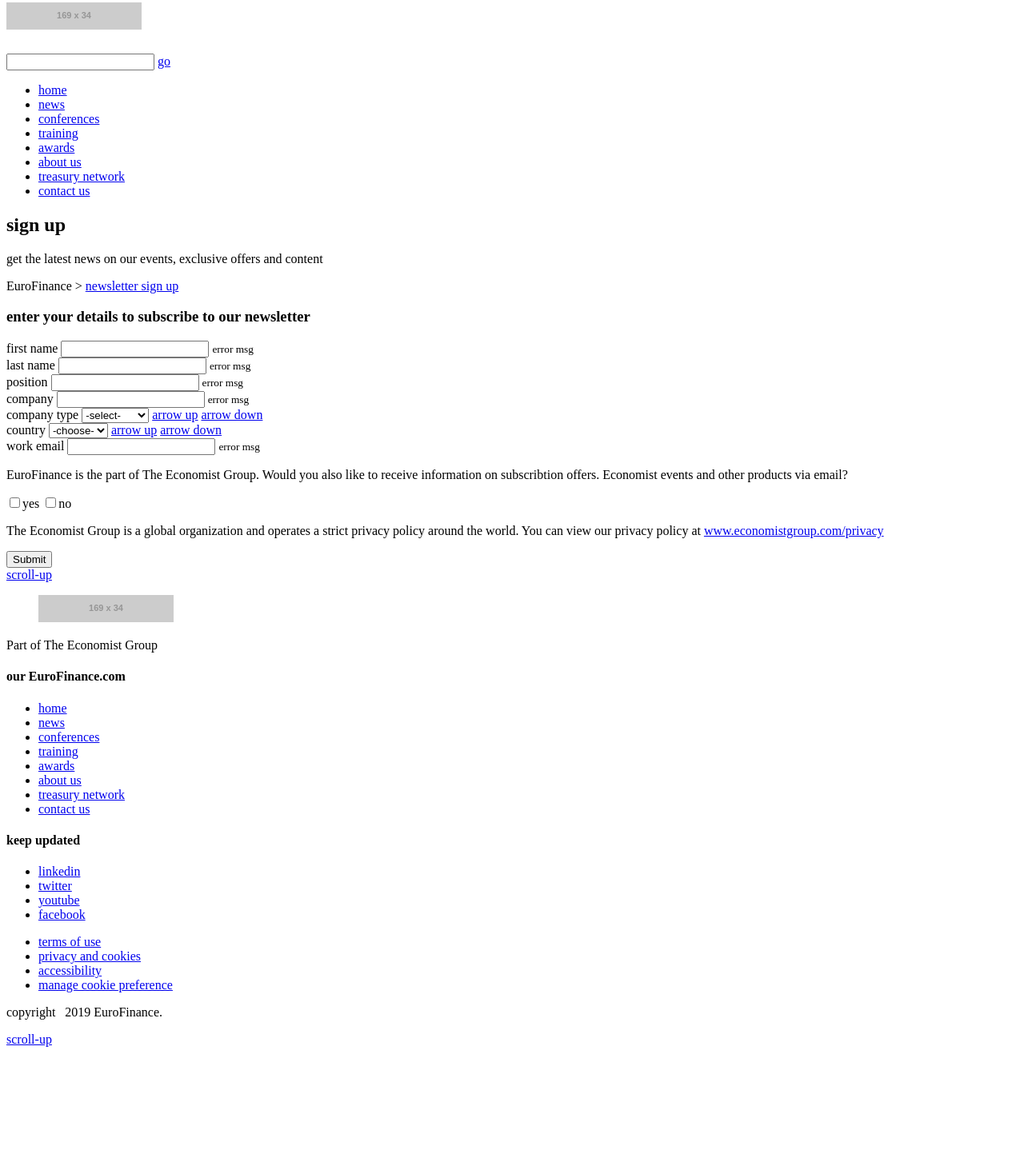
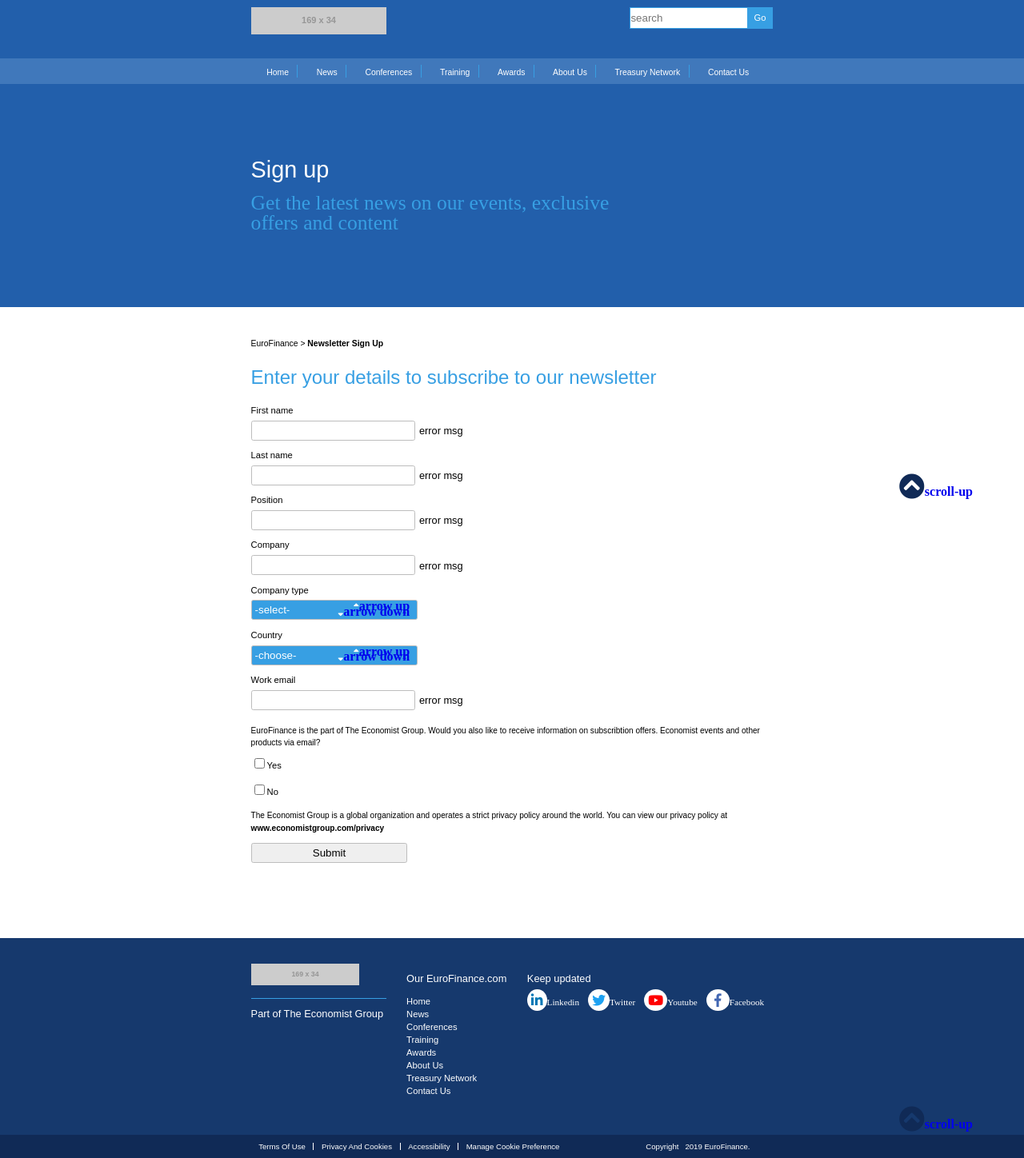
Before and after one commit to HimanshuAxioned/FormValidation.github.io, a plain HTML site: page index.html in a window 1280 px wide. Shown: the part 18-1466 px from the top of the page at 80% size. Before the commit the page ends 1335 px from the top, so only its background shows below. Drawn offline with Linux system fonts and the light colour scheme; placeholder pictures from the web are drawn by us.

Commit message:
Code for css

```diff
--- a/index.html
+++ b/index.html
@@ -6,17 +6,22 @@
   <meta http-equiv="X-UA-Compatible" content="IE=edge">
   <meta name="viewport" content="width=device-width, initial-scale=1.0">
   <title>Form Validation</title>
+  <link rel="stylesheet" href="style.css">
+  <link rel="stylesheet" href="//use.fontawesome.com/releases/v5.0.7/css/all.css">
 </head>
 
 <body>
-
   <!-- navigation -->
   <header>
     <div class="header-content wrapper">
       <h1><a href="#FIXME" title="logo"><img src="https://via.placeholder.com/169x34" alt="logo"></a></h1>
-      <input type="text">
+      <div class="search">
+        <input type="text" placeholder="search">
         <a href="#FIXME" title="Go" class="go">go</a>
+      </div>
+    </div>
     <nav>
+      <div class="wrapper">
         <ul class="nav-list">
           <li> <a href="#FIXME" title="Home">home</a></li>
           <li> <a href="#FIXME" title="News">news</a></li>
@@ -27,23 +32,24 @@
           <li> <a href="#FIXME" title="Treasury Network">treasury network</a></li>
           <li> <a href="#FIXME" title="Contact Us">contact us</a></li>
         </ul>
+      </div>
     </nav>
-    </div>
   </header>
 
   <!-- section banner -->
   <section class="banner">
-    <div class="wrapper">
+
+    <div class="wrapper banner-content">
       <h2>sign up</h2>
       <p>get the latest news on our events, exclusive offers and content</p>
     </div>
   </section>
 
-  <section class="form">
+  <section class="form-content">
     <div class="wrapper">
       <p>EuroFinance > <a href="#FIXME" title="Newsletter Sign Up">newsletter sign up</a></p>
       <h3>enter your details to subscribe to our newsletter</h3>
-      <form action="#FIXME">
+      <form action="#FIXME" class="form-item">
         <div class="input-item">
           <label>first name</label>
           <input type="text" name="fname" id="fname">
@@ -64,25 +70,25 @@
           <input type="text" name="company" id="company">
           <small>error msg</small>
         </div>
-        <div class="input-item">
+        <div class="input-item select-item">
           <label>company type</label>
           <select name="company-name" id="company-name">
             <option value="">-select-</option>
             <option value="company1">company1</option>
             <option value="company2">company2</option>
           </select>
-          <a href="#FIXME" title="Arrow Up" class="arrow-up">arrow up</a>
-          <a href="#FIXME" title="Arrow Down" class="arrow-up">arrow down</a>
+          <a href="#FIXME" title="Arrow Up" class="icon arrow-up">arrow up</a>
+          <a href="#FIXME" title="Arrow Down" class="icon arrow-down">arrow down</a>
         </div>
-        <div class="input-item">
+        <div class="input-item select-item">
           <label>country</label>
           <select name="country-name" id="country-name">
             <option value="">-choose-</option>
             <option value="country1">country1</option>
             <option value="country2">country2</option>
           </select>
-          <a href="#FIXME" title="Arrow Up" class="arrow-up">arrow up</a>
-          <a href="#FIXME" title="Arrow Down" class="arrow-up">arrow down</a>
+          <a href="#FIXME" title="Arrow Up" class="icon arrow-up">arrow up</a>
+          <a href="#FIXME" title="Arrow Down" class="icon arrow-down">arrow down</a>
         </div>
         <div class="input-item">
           <label>work email</label>
@@ -92,10 +98,15 @@
         <div class="input-item">
           <p>EuroFinance is the part of The Economist Group. Would you also like to receive information on subscribtion
             offers. Economist events and other products via email?</p>
+          <div>
             <input type="checkbox" class="checkbox-yes"><span>yes</span>
+          </div>
+          <div>
             <input type="checkbox" class="checkbox-yes"><span>no</span>
-        </div class="privacy-policy">
-        <p>
+          </div>
+
+        </div>
+        <p class="privacy-policy">
           The Economist Group is a global organization and operates a strict privacy policy around the world. You can
           view our privacy policy at
           <a href="#FIXME" title="Privacy Policy">www.economistgroup.com/privacy</a>
@@ -103,7 +114,7 @@
         <input type="submit">
       </form>
     </div>
-    <a href="#FIXME" title="Scroll Up" class="scroll-up">scroll-up</a>
+    <a href="#FIXME" title="Scroll Up" class="icon scroll-up">scroll-up</a>
   </section>
 
   <!-- footer -->
@@ -129,15 +140,17 @@
         </div>
         <div>
           <h4>keep updated</h4>
-          <ul>
-            <li><a href="#FIXME" title="Linkedin" class="icon linkedin">linkedin</a></li>
-            <li><a href="#FIXME" title="Twitter" class="icon twitter">twitter</a></li>
-            <li><a href="#FIXME" title="Youtube" class="icon youtube">youtube</a></li>
-            <li><a href="#FIXME" title="Facebook" class="icon facebook">facebook</a></li>
+          <ul class="social-icons">
+            <li><a href="#FIXME" title="Linkedin" class="icon-brand linkedin">linkedin</a></li>
+            <li><a href="#FIXME" title="Twitter" class="icon-brand twitter">twitter</a></li>
+            <li><a href="#FIXME" title="Youtube" class="icon-brand youtube">youtube</a></li>
+            <li><a href="#FIXME" title="Facebook" class="icon-brand facebook">facebook</a></li>
           </ul>
         </div>
       </div>
+    </div>
     <div class="copyright">
+      <div class="wrapper copyright-content">
         <ul>
           <li><a href="#FIXME" title="Terms of use">terms of use</a></li>
           <li><a href="#FIXME" title="Privacy and cookies">privacy and cookies</a></li>
@@ -147,7 +160,7 @@
         <p>copyright &nbsp; 2019 EuroFinance.</p>
       </div>
     </div>
-    <a href="#FIXME" title="Scroll Up" class="scroll-up">scroll-up</a>
+    <a href="#FIXME" title="Scroll Up" class="icon scroll-up">scroll-up</a>
   </footer>
 
 </body>
--- /dev/null
+++ b/style.css
@@ -0,0 +1,351 @@
+/* http://meyerweb.com/eric/tools/css/reset/
+   v2.0 | 20110126
+   License: none (public domain)
+*/
+
+html, body, div, span, applet, object, iframe,
+h1, h2, h3, h4, h5, h6, p, blockquote, pre,
+a, abbr, acronym, address, big, cite, code,
+del, dfn, em, img, ins, kbd, q, s, samp,
+small, strike, strong, sub, sup, tt, var,
+b, u, i, center,
+dl, dt, dd, ol, ul, li,
+fieldset, form, label, legend,
+table, caption, tbody, tfoot, thead, tr, th, td,
+article, aside, canvas, details, embed,
+figure, figcaption, footer, header, hgroup,
+menu, nav, output, ruby, section, summary,
+time, mark, audio, video {
+	margin: 0;
+	padding: 0;
+	border: 0;
+	font-size: 100%;
+	font: inherit;
+	vertical-align: baseline;
+}
+/* HTML5 display-role reset for older browsers */
+article, aside, details, figcaption, figure,
+footer, header, hgroup, menu, nav, section { display: block; }
+body { line-height: 1; }
+
+ol, ul { list-style: none; }
+blockquote, q { quotes: none; }
+
+blockquote:before, blockquote:after,
+q:before, q:after {
+	content: '';
+	content: none;
+}
+table {
+	border-collapse: collapse;
+	border-spacing: 0;
+}
+
+body { font-family: sans-serif;}
+a { text-decoration: none;}
+
+.icon {
+  font-family: "Font Awesome 5 Free";
+  font-weight: 900;
+}
+
+.icon-brand { font-family: "Font Awesome 5 Brands"; }
+
+/* start */
+.wrapper {
+  width: 51%;
+  margin: 0 auto;
+}
+
+/* navigation */
+
+
+.header-content {
+  padding: 1.7em 0;
+  display: flex;
+  justify-content: space-between;
+}
+
+.header-content input {
+  padding: 0.35em 0;
+  border: 1px solid #379fe3;
+  position: relative;
+
+}
+
+.search { position: relative; }
+
+.search a {
+  padding: 0.66em 0.8em;
+  position: absolute;
+  right: 0;
+  color: #ffffff;
+  background-color: #379fe3;
+  font-size: 0.7em;
+  text-transform: capitalize;
+}
+
+nav {
+  width: 100%;
+  position: sticky;
+  top: 0;
+  background-color: #4078bb;
+}
+
+.nav-list {
+  display: flex;
+  padding: 0.5em;
+  justify-content: space-around;
+}
+
+.nav-list li { border-right: 1px solid #379fe3;}
+
+.nav-list li:last-child { border-right: none;}
+
+.nav-list a {
+  padding-right: 1em;
+  color: #ffffff;
+  font-size: 0.65em;
+  text-transform: capitalize;
+}
+
+/* section banner */
+.banner{
+  width: 100%;
+  padding-top: 13.5em ;
+  padding-bottom: 5.8em;
+  position: absolute;
+  top: 0;
+  background-color: #225fab;
+  z-index: -1 ;
+}
+
+.banner h2 {
+  color: #ffffff;
+  font-size: 1.8em;
+}
+
+.banner h2::first-letter { text-transform: capitalize;}
+.banner p::first-letter { text-transform: capitalize;}
+
+.banner p {
+  width: 70%;font-family: "Font Awesome 5 Free";
+  margin-top: 0.5em;
+  color: #379fe3;
+  font-size: 1.6em;
+}
+
+/* section form-content */
+
+.form-content {
+  margin-top: 25%;
+  position: relative;
+}
+
+.form-content p {
+  font-size: 0.65em;
+  text-transform: capitalize;
+}
+
+.form-content p > a {
+  color: #000000;
+  font-weight: 600;
+}
+
+.form-content h3 {
+  margin: 1em 0;
+  color: #379fe3;
+  font-size: 1.5em;
+}
+
+.form-content h3::first-letter { text-transform: capitalize;}
+label::first-letter { text-transform: capitalize;}
+small { font-size: 0.8em;}
+form input[type = checkbox] { width: initial;}
+
+label {
+  display: block;
+  font-size: 0.7em;
+}
+
+
+.form-item input,.form-item select{
+  width: 30%;
+  margin-top: 0.5em;
+  margin-bottom: 1em;
+  padding: 0.3em;
+  border: 1px solid #bdbdbd;
+  border-radius: 0.2em;
+}
+
+.select-item {
+  width: 32%;
+  position: relative;
+}
+
+.form-item select {
+  width: 100%;
+  color: #ffffff;
+  background-color: #379fe3;
+  appearance: none;
+}
+
+.arrow-up {
+  position: absolute;
+  top:30%;
+  right:5%;
+}
+.arrow-down {
+  position: absolute;
+  bottom:30%;
+  right: 5%;
+}
+.arrow-up::before {
+  content: "\f0de";
+  color: #ffffff;
+  font-size: 0.7em;
+}
+
+.arrow-down::before {
+  content: "\f0dd";
+  color: #ffffff;
+  font-size: 0.7em;
+}
+
+.form-item span {
+  font-size: 0.7em;
+  text-transform: capitalize;
+}
+
+.form-item p {
+  margin: 0.5em 0;
+  font-size: 0.631em;
+  text-transform: initial;
+  line-height: 1.5em;
+}
+
+.form-item p > .select-item {
+  width: 32%;
+  position: relative;
+}
+
+.scroll-up::before{
+  content: "\f139";
+  color: #a3a3a3;
+  font-size: 2em;
+}
+
+.form-content .scroll-up {
+  position: absolute;
+  top: 25%;
+  right: 5%;
+}
+
+/* footer */
+
+footer {
+  margin-top: 5em;
+  padding-top: 2em;
+  position: relative;
+  color: #ffffff;
+  background-color: #16396d;
+ }
+
+.footer-content {
+  display: flex;
+  justify-content: space-between;
+ }
+
+ .footer-content img { width: 80%;}
+ .footer-content h4::first-letter { text-transform: capitalize;}
+ .social-icons { display: flex; }
+
+.footer-content h4, .footer-content p {
+  margin: 1em 0;
+  font-size: 0.8em;
+ }
+
+ .social-icons a { margin-right: 1em;}
+
+
+
+.footer-content p {
+  padding-top: 1em;
+  border-top: 1px solid #379fe3;
+}
+
+.footer-content a {
+  color:#ffffff;
+  font-size: 0.7em;
+  text-transform: capitalize;
+}
+
+.linkedin::before {
+  content:"\f0e1";
+  padding: 0.3em;
+  border-radius: 50%;
+  color: #0077b5;
+  background-color: #ffffff;
+  font-size: 1.5em;
+}
+
+.twitter::before {
+  content:"\f099";
+  padding: 0.3em;
+  border-radius: 50%;
+  color: #1DA1F2;
+  background-color: #ffffff;
+  font-size: 1.5em;
+}
+
+.youtube::before {
+  content:"\f167";
+  padding: 0.3em;
+  border-radius: 50%;
+  color: #FF0000;
+  background-color: #ffffff;
+  font-size: 1.5em;
+}
+
+.facebook::before {
+  content:"\f39e";
+  padding: 0.3em 0.6em;
+  border-radius: 50%;
+  color: 	#4267B2;
+  background-color: #ffffff;
+  font-size: 1.5em;
+}
+
+.copyright {
+  margin-top: 3em;
+  background-color: #102a56;
+}
+
+.copyright-content a, .copyright-content p{ text-transform: capitalize;}
+.copyright ul {display: flex; }
+.copyright-content li { border-right: 1px solid #ffffff;}
+.copyright-content li:last-child { border-right: none;}
+
+.copyright-content{
+  padding: 1em;
+  display: flex;
+  font-size: 0.6em ;
+}
+
+.copyright-content a {
+  margin: 0 1em;
+  color: #ffffff;
+}
+
+.copyright-content p {
+  width: 35%;
+  text-align: right;
+}
+
+.scroll-up::before{ color: #102a56; }
+
+footer .scroll-up {
+  position: absolute;
+  bottom: 12%;
+  right: 5%;
+}
```
Lines whose indentation alone changed are shown as unchanged.
